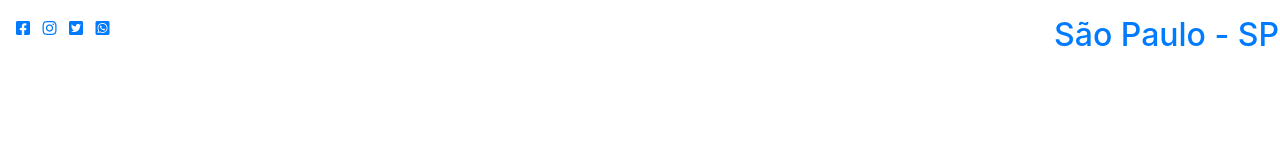
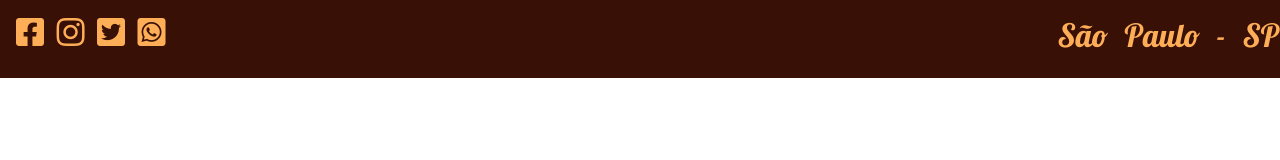
Before and after one commit to Luiz-junior/churrascaria, a plain HTML site: page index.html in a window 1280 px wide. Drawn offline with nearby package versions, Linux system fonts and the light colour scheme; files that its build step writes are made by us from their sources.

Commit message:
created Header

```diff
--- /dev/null
+++ b/css/sass/_cabecalho_redes_sociais.sass
@@ -0,0 +1,17 @@
+.info
+    background: $marron_escuro
+
+.info a
+    color: $laranja_mais_claro
+    transition: color 0.3s ease-in-out
+
+.info a:hover
+    color: $laranja_escuro
+
+#logo
+    font-family: $fonte_principal
+    word-spacing: 0.6rem
+    color: $laranja_mais_claro
+
+#logo a
+    text-decoration: none
--- a/css/sass/principal.sass
+++ b/css/sass/principal.sass
@@ -1,11 +1,18 @@
 // VARIAVEIS PARA PALETA DE CORES
-$vermelho_escuro: #7e1819
-$marron_escuro: #391005
-$marron_claro: #ae986f
-$laranja_claro: #9f492f
+$vermelho_escuro:   #7e1819
+$marron_escuro:     #391005
+$marron_claro:      #ae986f
+$laranja_claro:     #9f492f
 $laranja_mais_claro: #ffae58
-$laranja_escuro: #c94118
-$amarelo_escuro: #f1c70a
-$vermelho_claro: #731819
-$branco: #f4f1cb
-$preto: #242424
+$laranja_escuro:    #c94118
+$amarelo_escuro:    #f1c70a
+$vermelho_claro:    #731819
+$branco:            #f4f1cb
+$preto:             #242424
+
+// VARIAVEIS PARA FONTES
+$fonte_principal: 'Lobster', cursive
+$fonte_text: Arial
+
+// IMPORTS: PARTES DOS ESTILOS DO FRONT-END
+@import 'cabecalho_redes_sociais'
--- a/index.html
+++ b/index.html
@@ -27,10 +27,10 @@
         <div class="row">
             <div class="col d-flex justify-content-center justify-content-md-between justify-content-sm-between align-items-baseline flex-wrap">
                 <div class="p-2 info-icones">
-                    <a href="#" class="mr-2" alt="facebook"><i class="fab fa-facebook-square"></i></a>
-                    <a href="#" class="mr-2" alt="instagram"><i class="fab fa-instagram"></i></a>
-                    <a href="#" class="mr-2" alt="twitter"><i class="fab fa-twitter-square"></i></a>
-                    <a href="#" class="mr-2" alt="whatsapp"><i class="fab fa-whatsapp-square"></i></a>
+                    <a href="#" class="mr-2" alt="facebook"><i class="fab fa-facebook-square fa-2x"></i></a>
+                    <a href="#" class="mr-2" alt="instagram"><i class="fab fa-instagram fa-2x"></i></a>
+                    <a href="#" class="mr-2" alt="twitter"><i class="fab fa-twitter-square fa-2x"></i></a>
+                    <a href="#" class="mr-2" alt="whatsapp"><i class="fab fa-whatsapp-square fa-2x"></i></a>
                 </div>
             </div>
 
```
Also changed, not shown: css/sass/principal.css (added), 1 other file.
